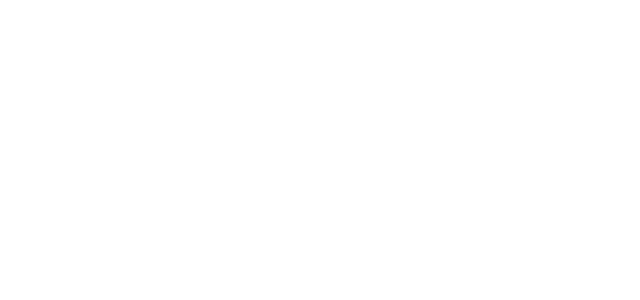
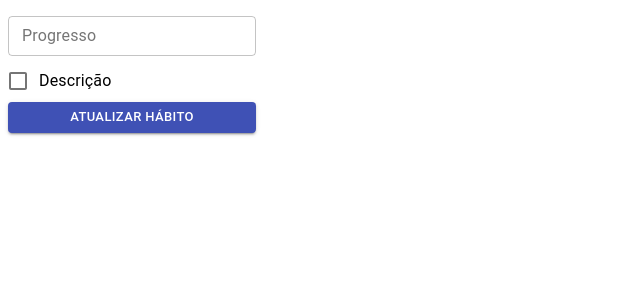
Before and after one commit to 7Cass/Habits.js, a React (Create React App) app: page /testforms in a window 1280 px wide. Shown: the top 300 px of the page, without its empty margins (0-640 px from the left). Built offline with nearby package versions, Linux system fonts and the light colour scheme.

Commit message:
feat: :sparkles: componente FormUpdateHabit e página de testes de form

```diff
--- a/src/components/FormUpdateHabit/index.js
+++ b/src/components/FormUpdateHabit/index.js
@@ -4,7 +4,13 @@ import API from "../../services";
 import { useState } from "react";
 
 // material ui
-import { TextField, FormControl, Button } from "@material-ui/core";
+import {
+  TextField,
+  FormControl,
+  Button,
+  FormControlLabel,
+  Checkbox,
+} from "@material-ui/core";
 
 // react hook form + yup + resolvers
 import { useForm } from "react-hook-form";
@@ -13,16 +19,16 @@ import * as yup from "yup";
 //--------------------------------------------
 const errorRequired = "Campo obrigatório";
 const schema = yup.object().shape({
-  name: yup.string().required(errorRequired),
-  description: yup.string().required(errorRequired),
-  category: yup.string().required(errorRequired),
+  how_much_achieved: yup.string().required(errorRequired),
+  achieved: yup.boolean(),
 });
 
 //--------------------------------------------
-const FormUpdateHabit = () => {
+const FormUpdateHabit = ({ id }) => {
   const { register, handleSubmit, errors, reset } = useForm({
     resolver: yupResolver(schema),
   });
+  const [isAchieved, setIsAchieved] = useState(false);
 
   const [token] = useState(() => {
     const Token = localStorage.getItem("token") || "";
@@ -33,9 +39,11 @@ const FormUpdateHabit = () => {
     return JSON.parse(Token);
   });
 
+  const handleChange = () => setIsAchieved(!isAchieved);
+
   const onRegister = async (data) => {
     try {
-      const response = API.post("/groups/", data, {
+      const response = API.patch(`/habits/${id}`, data, {
         headers: { Authorization: `Bearer ${token}` },
       });
       console.log(response);
@@ -48,39 +56,29 @@ const FormUpdateHabit = () => {
   return (
     <FormControl component="form" onSubmit={handleSubmit(onRegister)}>
       <TextField
-        name="name"
-        label="Nome do Grupo"
+        name="how_much_achieved"
+        label="Progresso"
         variant="outlined"
         size="small"
         margin="dense"
         inputRef={register}
-        error={!!errors.name}
-        helperText={errors.name?.message}
+        error={!!errors.how_much_achieved}
+        helperText={errors.how_much_achieved?.message}
       />
-      <TextField
-        name="description"
+      <FormControlLabel
+        control={
+          <Checkbox
+            color="primary"
+            checked={isAchieved}
+            onChange={handleChange}
+            name="achieved"
+            inputRef={register}
+          />
+        }
         label="Descrição"
-        variant="outlined"
-        size="small"
-        margin="dense"
-        multiline
-        rowsMax={3}
-        inputRef={register}
-        error={!!errors.description}
-        helperText={errors.description?.message}
-      />
-      <TextField
-        name="category"
-        label="Categoria"
-        variant="outlined"
-        size="small"
-        margin="dense"
-        inputRef={register}
-        error={!!errors.category}
-        helperText={errors.category?.message}
       />
       <Button type="submit" variant="contained" size="small" color="primary">
-        Criar Grupo
+        Atualizar hábito
       </Button>
     </FormControl>
   );
--- /dev/null
+++ b/src/pages/TestForms/index.js
@@ -0,0 +1,12 @@
+// components
+import FormUpdateHabit from "../../components/FormUpdateHabit";
+//-------------------------------------
+const TestForms = () => {
+  return (
+    <>
+      <FormUpdateHabit id={34} />
+    </>
+  );
+};
+
+export default TestForms;
--- a/src/routes/index.js
+++ b/src/routes/index.js
@@ -4,6 +4,9 @@ import HomePage from "../pages/HomePage";
 import Register from "../pages/Register";
 import Login from "../pages/Login";
 import NewGroup from "../pages/NewGroup";
+
+// página de testes dos forms
+import TestForms from "../pages/TestForms";
 
 //-----------------------------------------------
 const Routes = () => {
@@ -12,7 +15,7 @@ const Routes = () => {
       <Route exact path="/">
         <HomePage />
       </Route>
-      <Route path="/register">
+      <Route exact path="/register">
         <Register />
       </Route>
       <Route exact path="/login">
@@ -21,6 +24,9 @@ const Routes = () => {
       <Route exact path="/new-group">
         <NewGroup />
       </Route>
+      <Route exact path="/testforms">
+        <TestForms />
+      </Route>
     </Switch>
   );
 };
```
